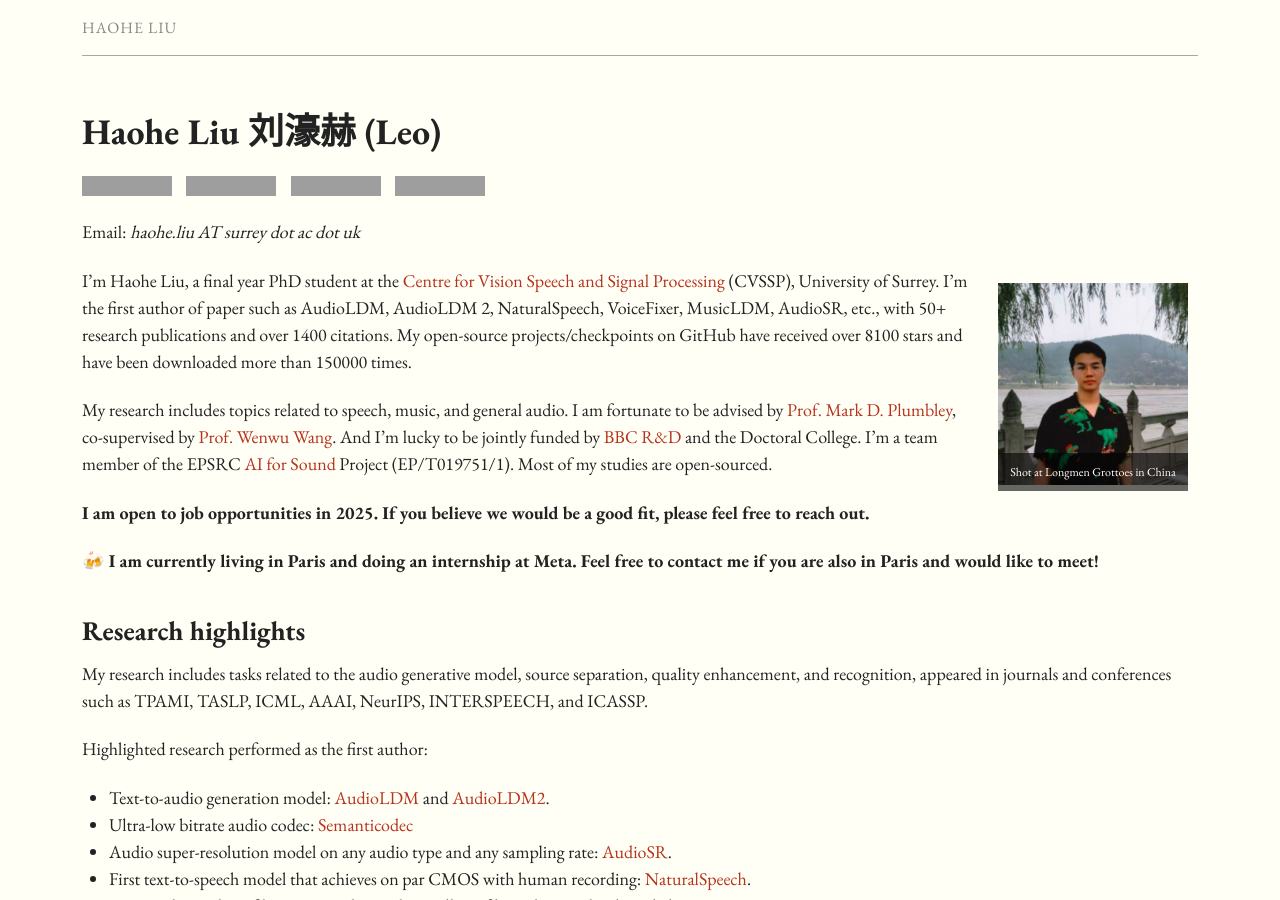
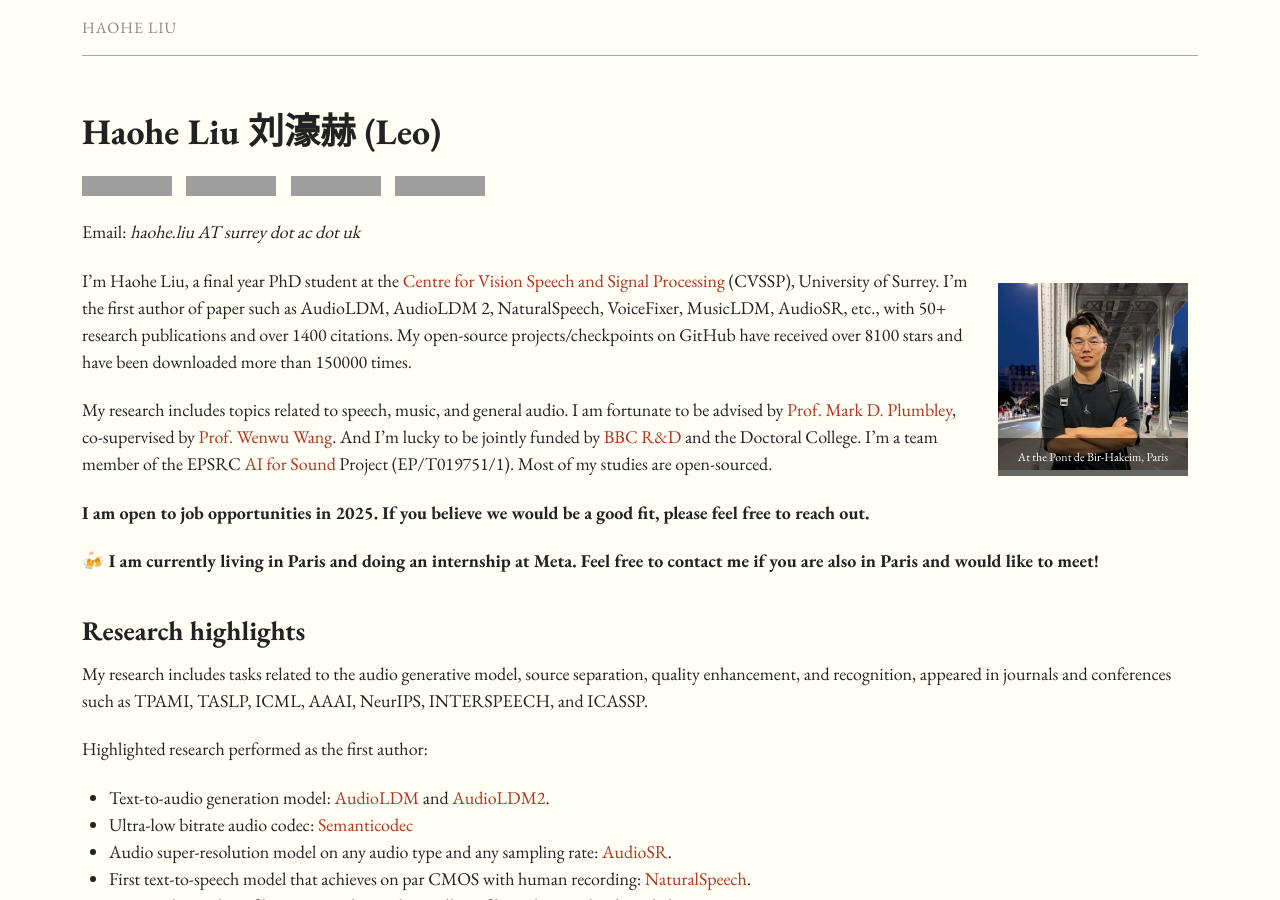
Before and after one commit to haoheliu/haoheliu.github.io, a Jekyll site: the page built from index.md, in a window 1280 px wide and 900 px high. Built offline with Jekyll 4.4.1, drawn with Linux system fonts in a browser that asks for light colours; comment, search, counter and statistics services are not loaded; grey boxes are pictures that could not be loaded.

Commit message:
Update index.md

```diff
--- a/index.md
+++ b/index.md
@@ -671,7 +671,7 @@ pubs:
 
 Email: *haohe.liu AT surrey dot ac dot uk*
 
-{% include image.html url="images/longmen.jpg" caption="Shot at Longmen Grottoes in China" width="190px" align="right" %}
+{% include image.html url="images/haohe_paris.jpg" caption="At the Pont de Bir-Hakeim, Paris" width="190px" align="right" %}
 
 I’m Haohe Liu, a final year PhD student at the [Centre for Vision Speech and Signal Processing] (CVSSP), University of Surrey. I'm the first author of paper such as AudioLDM, AudioLDM 2, NaturalSpeech, VoiceFixer, MusicLDM, AudioSR, etc., with 50+ research publications and over 1400 citations. My open-source projects/checkpoints on GitHub have received over 8100 stars and have been downloaded more than 150000 times.
 
```
